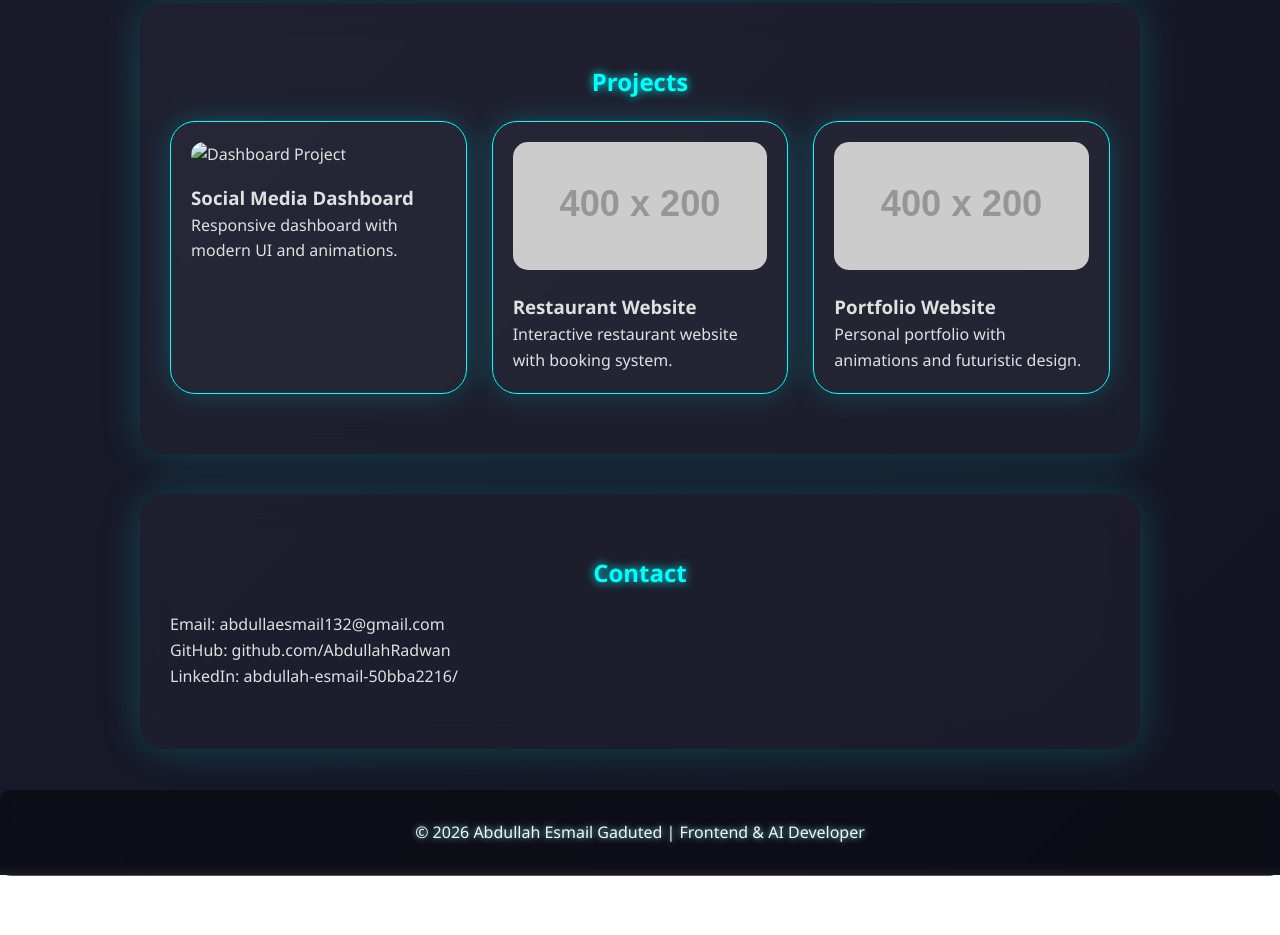
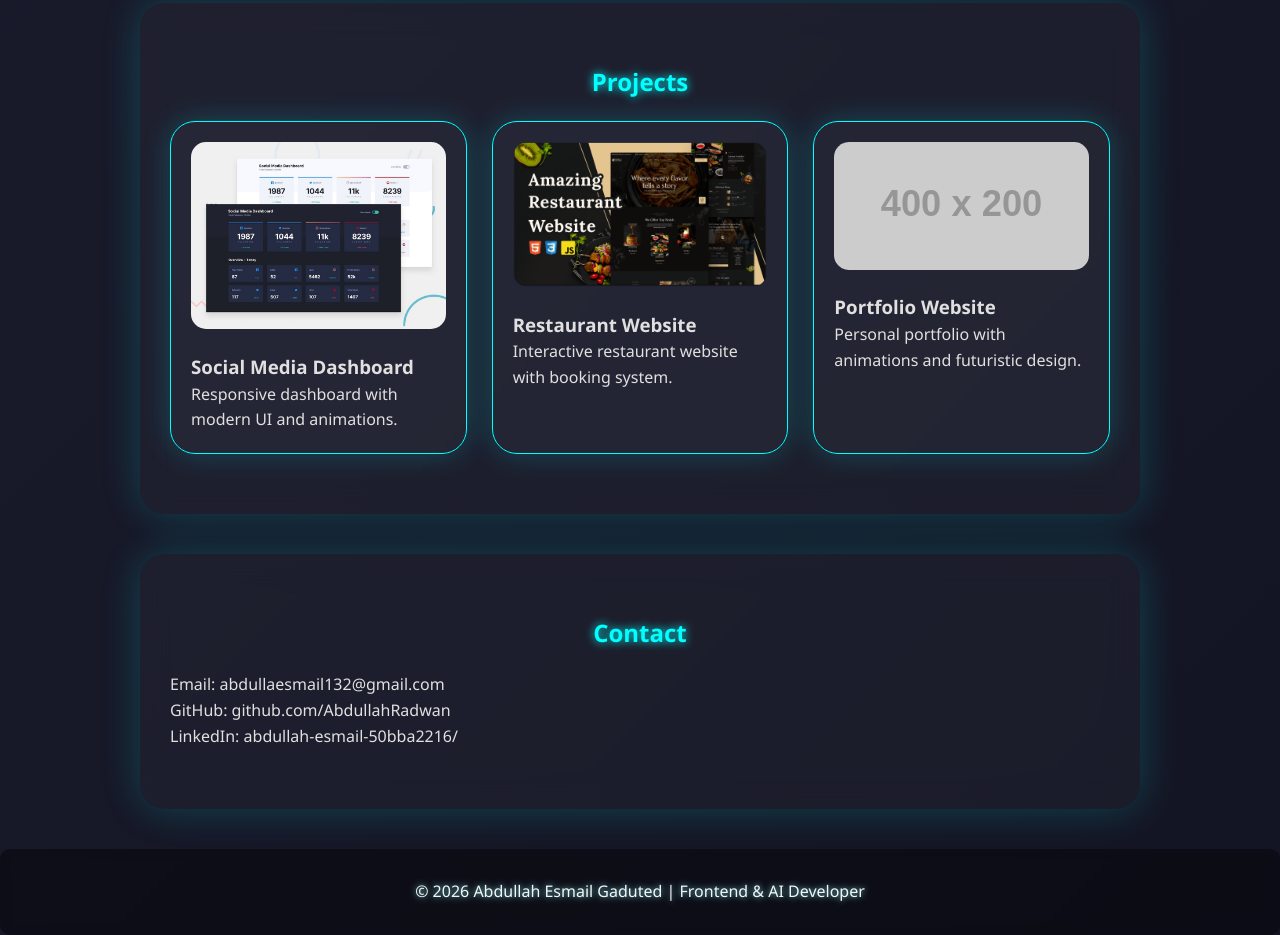
Before and after one commit to AbdullahRadwan/portfolio, a plain HTML site: page index.html in a window 1280 px wide. Shown: the part 1261-2196 px from the top of the page. Before the commit the page ends 2136 px from the top, so only its background shows below. Drawn offline with Linux system fonts and the light colour scheme; placeholder pictures from the web are drawn by us.

Commit message:
Add files via upload

```diff
--- a/index.html
+++ b/index.html
@@ -303,12 +303,12 @@ footer {
   <h2>Projects</h2>
   <div class="projects">
     <a class="card" href="#" target="_blank">
-      <img src="ggg.png" alt="Dashboard Project">
+      <img src="desktop-preview.jpg" alt="Dashboard Project">
       <h3>Social Media Dashboard</h3>
       <p>Responsive dashboard with modern UI and animations.</p>
     </a>
     <a class="card" href="#" target="_blank">
-      <img src="https://via.placeholder.com/400x200" alt="Restaurant Website">
+      <img src="res.png" alt="Restaurant Website">
       <h3>Restaurant Website</h3>
       <p>Interactive restaurant website with booking system.</p>
     </a>
```
Also changed, not shown: desktop-preview.jpg (added), res.png (added).
